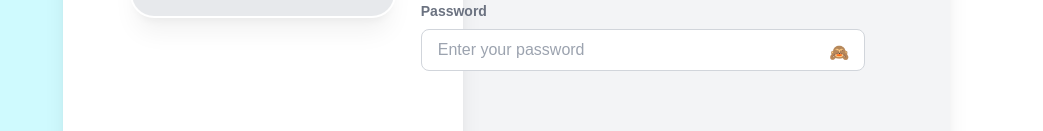
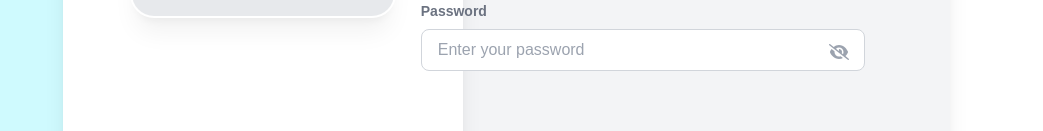
Before and after one commit to hyeonsang010716/SuME, a React (Create React App) app in the folder frontend/: page /login in a window 1280 px wide. Shown: the part 375-506 px from the top of the page, without its empty margins (237-1280 px from the left). Built offline with nearby package versions, Linux system fonts and the light colour scheme; no server answers.

Commit message:
[FIX] Icon 변경

```diff
--- a/frontend/src/API.js
+++ b/frontend/src/API.js
@@ -8,6 +8,10 @@ const API = {
   uploadAudio: async (formData) => {
     try {
       const csrfToken = getStoredCsrfToken();
+
+      if (!csrfToken) {
+        throw new Error("CSRF Token is missing.");
+      }
 
       const response = await fetch(`${API_URL}/audio`, {
         method: "POST",
--- a/frontend/src/pages/login/login.jsx
+++ b/frontend/src/pages/login/login.jsx
@@ -1,5 +1,7 @@
 import React, { useState } from "react";
 import { getCsrfToken } from "../../csrf"; // CSRF 토큰 가져오는 함수
+import { FontAwesomeIcon } from "@fortawesome/react-fontawesome";
+import { faEye, faEyeSlash } from "@fortawesome/free-solid-svg-icons";
 
 const API_URL = "http://localhost:5000";
 
@@ -81,7 +83,7 @@ const Login = () => {
               onClick={togglePasswordVisibility}
               className="text-gray-400 absolute top-3 right-4 cursor-pointer"
             >
-              {passwordVisible ? "👁️" : "🙈"}
+              {passwordVisible ? <FontAwesomeIcon icon={faEye} /> : <FontAwesomeIcon icon={faEyeSlash} />}
             </span>
           </div>
         </div>
```
